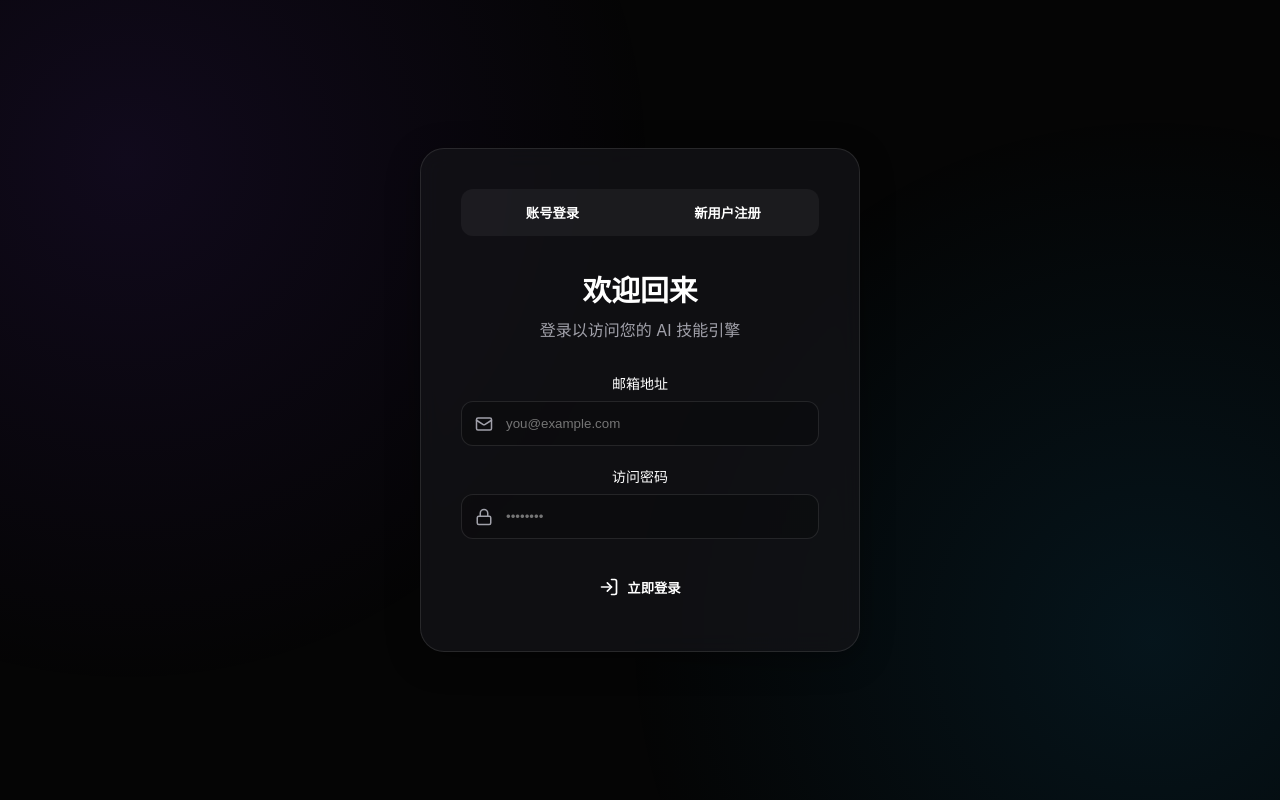
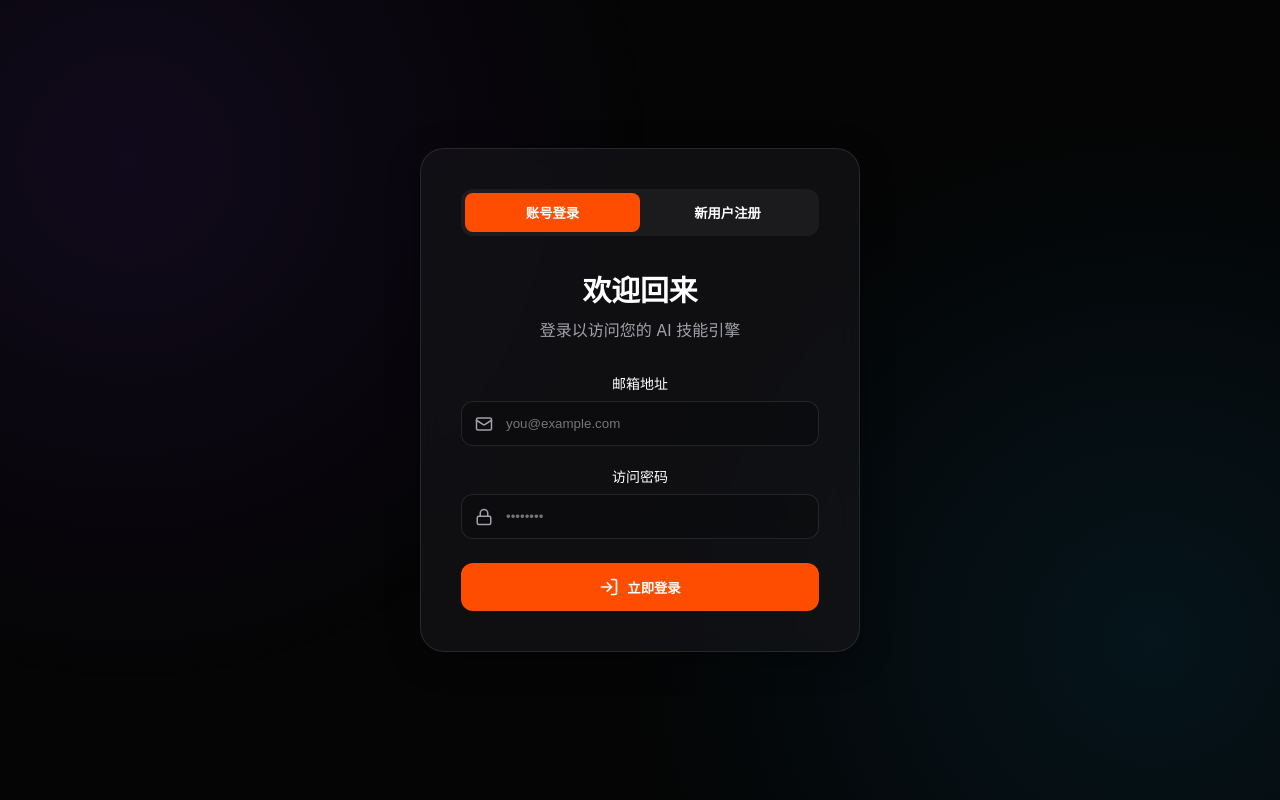
Before and after one commit to FluxVine-ai/fluxvine, a Next.js app: page /login in a window 1280 px wide. Built offline with nearby package versions, Linux system fonts and the light colour scheme.

Commit message:
fix: resolve login bug by adding missing CSS tokens and message clearing logic

```diff
--- a/app/branding.css
+++ b/app/branding.css
@@ -20,6 +20,12 @@
     /* Borders */
     --fenghuo-border: rgba(255, 255, 255, 0.08);
     --fenghuo-border-active: var(--fenghuo-orange);
+
+    /* Generic UI Tokens for Backwards Compatibility */
+    --primary: var(--fenghuo-orange);
+    --primary-glow: var(--fenghuo-orange-glow);
+    --text-main: var(--fenghuo-text-primary);
+    --text-muted: var(--fenghuo-text-secondary);
 }
 
 /* Base Styles */
--- a/components/auth/login-form.tsx
+++ b/components/auth/login-form.tsx
@@ -3,15 +3,24 @@
 import { useState } from 'react'
 import { Mail, Lock, UserPlus, LogIn, ArrowLeft } from 'lucide-react'
 import { login, signup } from '@/app/login/actions'
+import { useRouter, usePathname } from 'next/navigation'
 
 export default function LoginForm({ message }: { message?: string | null }) {
     const [mode, setMode] = useState<'login' | 'signup'>('login')
+    const router = useRouter()
+    const pathname = usePathname()
+
+    const handleModeSwitch = (newMode: 'login' | 'signup') => {
+        setMode(newMode)
+        // 切换模式时，利用 router.replace 清除 searchParams 中的旧消息，防止误导用户
+        router.replace(pathname)
+    }
 
     return (
         <div className="glass-card" style={{ width: '100%', maxWidth: '440px', padding: '40px' }}>
             <div style={{ display: 'flex', background: 'rgba(255, 255, 255, 0.05)', borderRadius: '12px', padding: '4px', marginBottom: '32px' }}>
-                <button onClick={() => setMode('login')} style={{ flex: 1, padding: '10px', borderRadius: '8px', border: 'none', background: mode === 'login' ? 'var(--primary)' : 'transparent', color: 'white', cursor: 'pointer', fontWeight: '600' }}>账号登录</button>
-                <button onClick={() => setMode('signup')} style={{ flex: 1, padding: '10px', borderRadius: '8px', border: 'none', background: mode === 'signup' ? 'var(--primary)' : 'transparent', color: 'white', cursor: 'pointer', fontWeight: '600' }}>新用户注册</button>
+                <button type="button" onClick={() => handleModeSwitch('login')} style={{ flex: 1, padding: '10px', borderRadius: '8px', border: 'none', background: mode === 'login' ? 'var(--fenghuo-orange)' : 'transparent', color: 'white', cursor: 'pointer', fontWeight: '600' }}>账号登录</button>
+                <button type="button" onClick={() => handleModeSwitch('signup')} style={{ flex: 1, padding: '10px', borderRadius: '8px', border: 'none', background: mode === 'signup' ? 'var(--fenghuo-orange)' : 'transparent', color: 'white', cursor: 'pointer', fontWeight: '600' }}>新用户注册</button>
             </div>
 
             <div style={{ marginBottom: '32px', textAlign: 'center' }}>
@@ -42,7 +51,7 @@ export default function LoginForm({ message }: { message?: string | null }) {
                     </div>
                 )}
 
-                <button type="submit" className="premium-btn" style={{ width: '100%', justifyContent: 'center', height: '48px', background: mode === 'signup' ? 'linear-gradient(135deg, #0ea5e9 0%, #2563eb 100%)' : 'var(--primary)' }}>
+                <button type="submit" className="premium-btn" style={{ width: '100%', justifyContent: 'center', height: '48px', background: mode === 'signup' ? 'linear-gradient(135deg, #0ea5e9 0%, #2563eb 100%)' : 'var(--fenghuo-orange)' }}>
                     {mode === 'login' ? <LogIn size={20} /> : <UserPlus size={20} />} {mode === 'login' ? '立即登录' : '确定注册'}
                 </button>
             </form>
```
